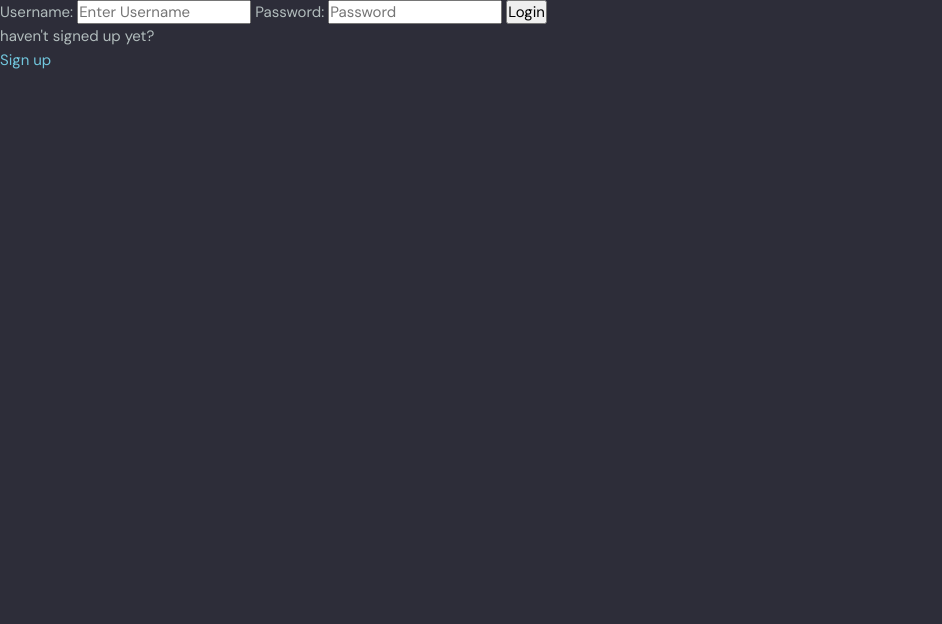
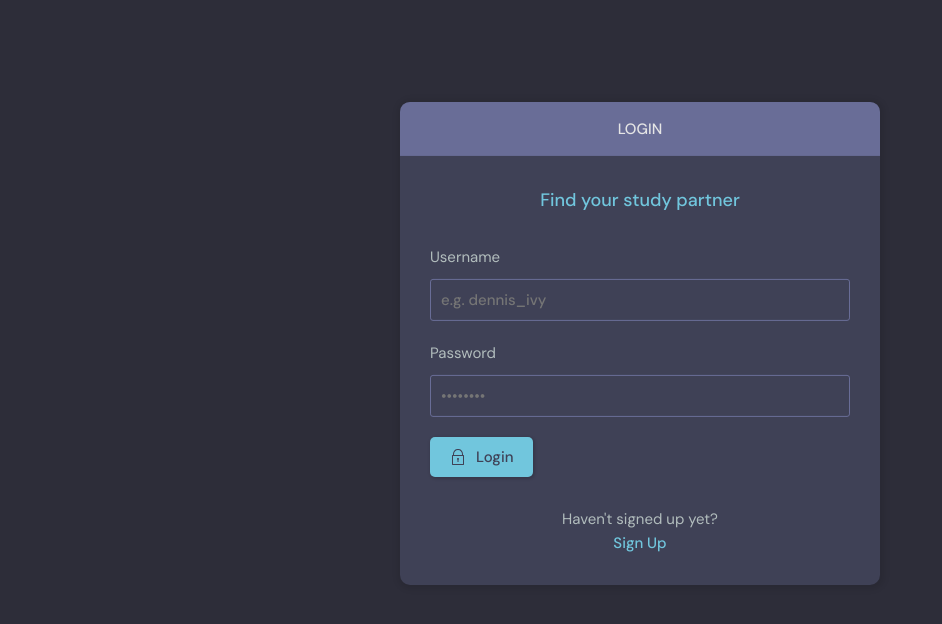
Before and after one commit to MachariaP/StudyBud, a Django app: page /login/ in a window 1280 px wide. Shown: the part 76-700 px from the top of the page, without its empty margins (0-942 px from the left). Run offline with Django 5.2, Linux system fonts and the light colour scheme.

Commit message:
Revamp login and registration forms with enhanced styling and structure
- Added new layout and container classes for improved UI consistency
- Updated form inputs with labels and placeholders for clarity
- Introduced custom-styled buttons with lock icons for submission
- Enhanced action links for switching between login and registration

```diff
--- a/studybud/base/templates/base/login_register.html
+++ b/studybud/base/templates/base/login_register.html
@@ -3,39 +3,125 @@
 
 {% block content %}
 
+    <main class="auth layout">
+
       {% if page == 'login' %}
 
-<div>
-    <form method="POST" action="">
+      <div class="container">
+        <div class="layout__box">
+          <div class="layout__boxHeader">
+            <div class="layout__boxTitle">
+              <h3>Login</h3>
+            </div>
+          </div>
+          <div class="layout__body">
+            <h2 class="auth__tagline">Find your study partner</h2>
+
+            <form class="form" action="" method="POST">
               {% csrf_token %}
-        <label>Username:</label>
-        <input type="text" name="username" placeholder="Enter Username" required />
+              <div class="form__group form__group">
+                <label for="room_name">Username</label>
+                <input id="username" name="username" type="text" placeholder="e.g. dennis_ivy" />
+              </div>
+              <div class="form__group">
+                <label for="password">Password</label>
+                <input
+                  id="password"
+                  name="password"
+                  type="password"
+                  placeholder="&bull;&bull;&bull;&bull;&bull;&bull;&bull;&bull;"
+                />
+              </div>
 
-        <label>Password:</label>
-        <input type="password" name="password" placeholder="Password" required />
+              <button class="btn btn--main" type="submit">
+                <svg
+                  version="1.1"
+                  xmlns="http://www.w3.org/2000/svg"
+                  width="32"
+                  height="32"
+                  viewBox="0 0 32 32"
+                >
+                  <title>lock</title>
+                  <path
+                    d="M27 12h-1v-2c0-5.514-4.486-10-10-10s-10 4.486-10 10v2h-1c-0.553 0-1 0.447-1 1v18c0 0.553 0.447 1 1 1h22c0.553 0 1-0.447 1-1v-18c0-0.553-0.447-1-1-1zM8 10c0-4.411 3.589-8 8-8s8 3.589 8 8v2h-16v-2zM26 30h-20v-16h20v16z"
+                  ></path>
+                  <path
+                    d="M15 21.694v4.306h2v-4.306c0.587-0.348 1-0.961 1-1.694 0-1.105-0.895-2-2-2s-2 0.895-2 2c0 0.732 0.413 1.345 1 1.694z"
+                  ></path>
+                </svg>
 
-        <input type="submit" value="Login" />
+                Login
+              </button>
             </form>
-    <p>haven't signed up yet?</p>
-    <a href="{% url 'register' %}">Sign up</a>
+
+            <div class="auth__action">
+              <p>Haven't signed up yet?</p>
+              <a href="{% url 'register' %}" class="btn btn--link">Sign Up</a>
+            </div>
+          </div>
+        </div>
       </div>
 
       {% else %}
 
-<div>
-    <form method="POST" action="">
+      <div class="container">
+        <div class="layout__box">
+          <div class="layout__boxHeader">
+            <div class="layout__boxTitle">
+              <h3>Register</h3>
+            </div>
+          </div>
+          <div class="layout__body">
+            <h2 class="auth__tagline">Find your study partner</h2>
+
+            <form class="form" action="" method="POST">
               {% csrf_token %}
 
-        {{ form.as_p}}
+              {% for field in form %}
+              <div class="form__group form__group">
+                <label for="room_name">{{field.label}}</label>
+                {{ field }}
+                <!--<input id="username" name="username" type="text" placeholder="e.g. dennis_ivy" />
+              </div>
+              <div class="form__group">
+                <label for="password">Password</label>
+                <input
+                  id="password"
+                  name="password"
+                  type="password"
+                  placeholder="&bull;&bull;&bull;&bull;&bull;&bull;&bull;&bull;"
+                />-->
+              </div>
+              {% endfor %}
 
+              <button class="btn btn--main" type="submit">
+                <svg
+                  version="1.1"
+                  xmlns="http://www.w3.org/2000/svg"
+                  width="32"
+                  height="32"
+                  viewBox="0 0 32 32"
+                >
+                  <title>lock</title>
+                  <path
+                    d="M27 12h-1v-2c0-5.514-4.486-10-10-10s-10 4.486-10 10v2h-1c-0.553 0-1 0.447-1 1v18c0 0.553 0.447 1 1 1h22c0.553 0 1-0.447 1-1v-18c0-0.553-0.447-1-1-1zM8 10c0-4.411 3.589-8 8-8s8 3.589 8 8v2h-16v-2zM26 30h-20v-16h20v16z"
+                  ></path>
+                  <path
+                    d="M15 21.694v4.306h2v-4.306c0.587-0.348 1-0.961 1-1.694 0-1.105-0.895-2-2-2s-2 0.895-2 2c0 0.732 0.413 1.345 1 1.694z"
+                  ></path>
+                </svg>
 
-        <input type="submit" value="Register" />
-        <p>Already signed up?</p>
-        <a href="{% url 'login' %}">Login</a>
+                Register
+              </button>
             </form>
 
+            <div class="auth__action">
+              <p>Already signed up yet?</p>
+              <a href="{% url 'login' %}" class="btn btn--link">Login</a>
             </div>
-
+          </div>
+        </div>
+      </div>
       {% endif %}
-
+    </main>
 {% endblock content %}
```
Also changed, not shown: studybud/base/templates/base/login_register_old.html (added, +41 -0 lines). Lines whose indentation alone changed are shown as unchanged.
